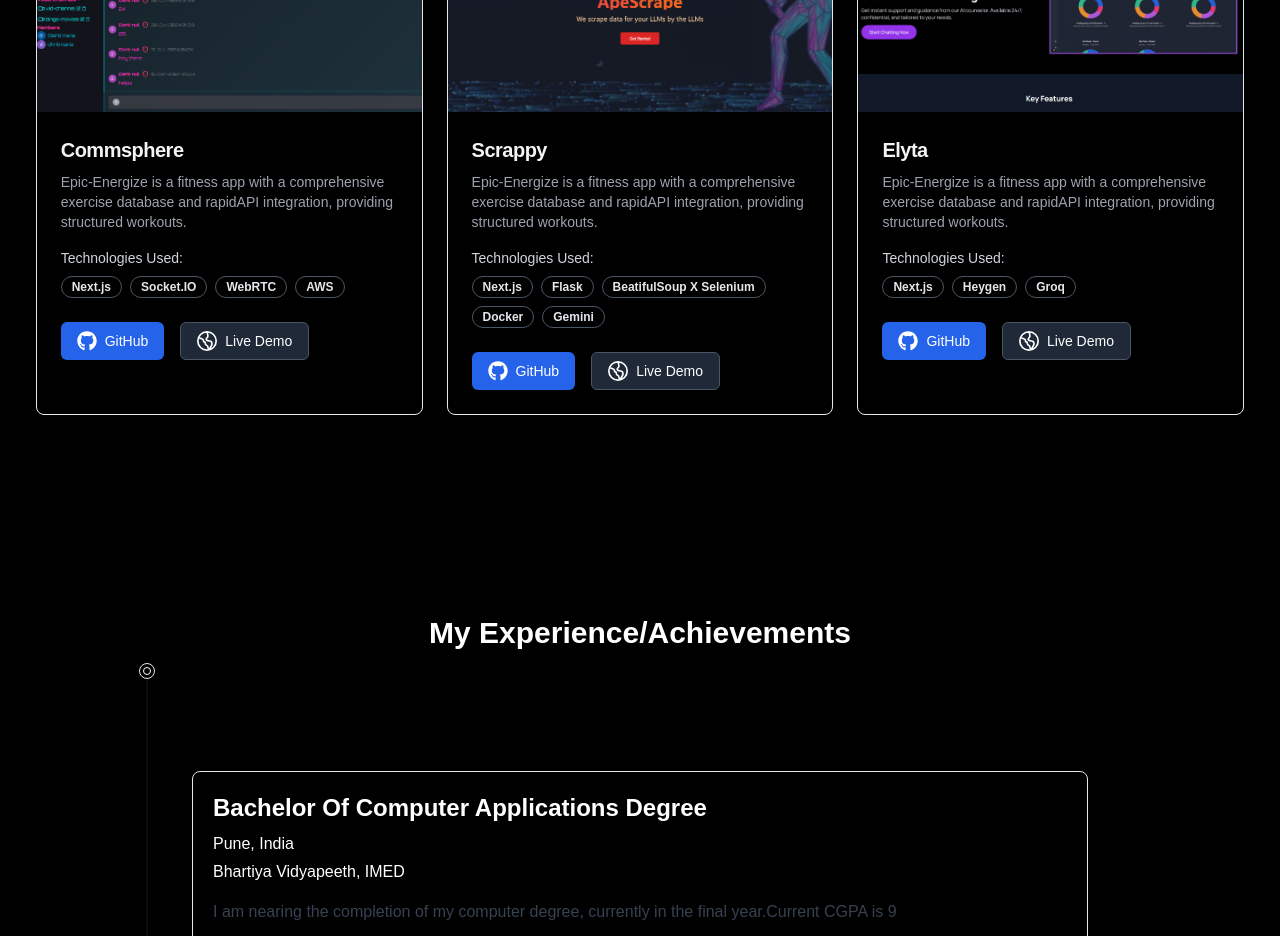
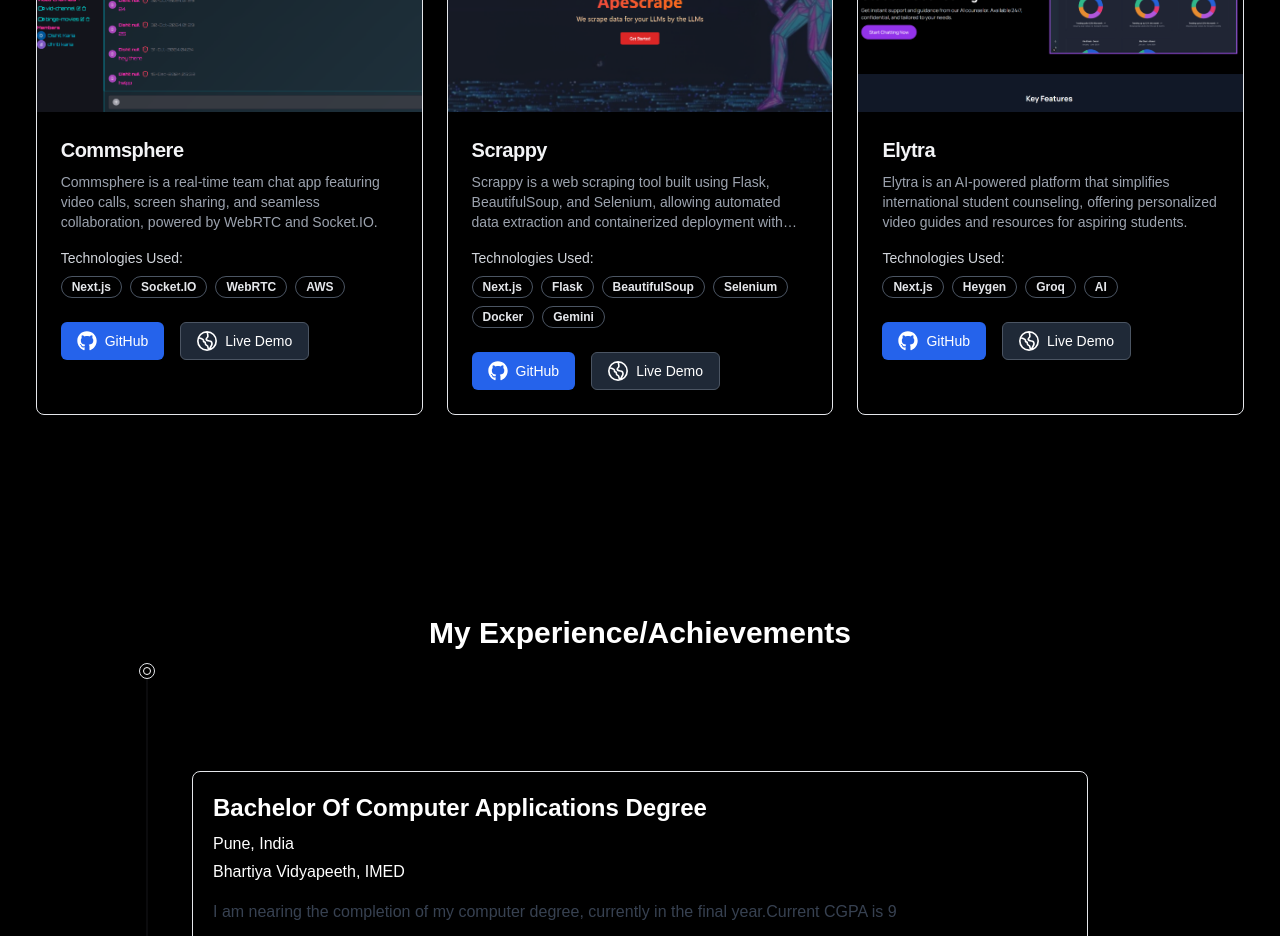
Before and after one commit to dishit7/portfolio, a Next.js app: page / in a window 1280 px wide. Shown: the part 1300-2236 px from the top of the page. Built offline with nearby package versions, Linux system fonts and the light colour scheme.

Commit message:
fix descriptions

```diff
--- a/src/app/components/projects/Projects.tsx
+++ b/src/app/components/projects/Projects.tsx
@@ -15,30 +15,32 @@ const projects = [
   {
     title: "Commsphere",
     description:
-      "Epic-Energize is a fitness app with a comprehensive exercise database and rapidAPI integration, providing structured workouts.",
+      "Commsphere is a real-time team chat app featuring video calls, screen sharing, and seamless collaboration, powered by WebRTC and Socket.IO.",
     tags: ["Next.js", "Socket.IO", "WebRTC", "AWS"],
     githubLink: "https://github.com/dishit7/team-chat-app",
     liveLink: "https://commsphere.dishit.dev/",
     imageUrl: "/tca.png",
   },
-   {
+  {
     title: "Scrappy",
     description:
-      "Epic-Energize is a fitness app with a comprehensive exercise database and rapidAPI integration, providing structured workouts.",
-    tags: ["Next.js", "Flask", "BeatifulSoup X Selenium", "Docker","Gemini"],
+      "Scrappy is a web scraping tool built using Flask, BeautifulSoup, and Selenium, allowing automated data extraction and containerized deployment with Docker.",
+    tags: ["Next.js", "Flask", "BeautifulSoup", "Selenium", "Docker", "Gemini"],
     liveLink: "https://scrappy-livid.vercel.app/",
     githubLink: "https://github.com/dishit7/Scrappy",
     imageUrl: "/scrappy.png",
-  }, {
-    title: "Elyta",
+  },
+  {
+    title: "Elytra",
     description:
-      "Epic-Energize is a fitness app with a comprehensive exercise database and rapidAPI integration, providing structured workouts.",
-    tags: ["Next.js", "Heygen", "Groq"],
+      "Elytra is an AI-powered platform that simplifies international student counseling, offering personalized video guides and resources for aspiring students.",
+    tags: ["Next.js", "Heygen", "Groq", "AI"],
     liveLink: "https://rishii.dev",
-    githubLink: "https://github.com/dishit7/Scrappy",
+    githubLink: "https://github.com/rishipatel9/Elytra",
     imageUrl: "/Elytra.png",
-  }
+  },
 ];
+
 
 export default function Projects() {
   return (
```
